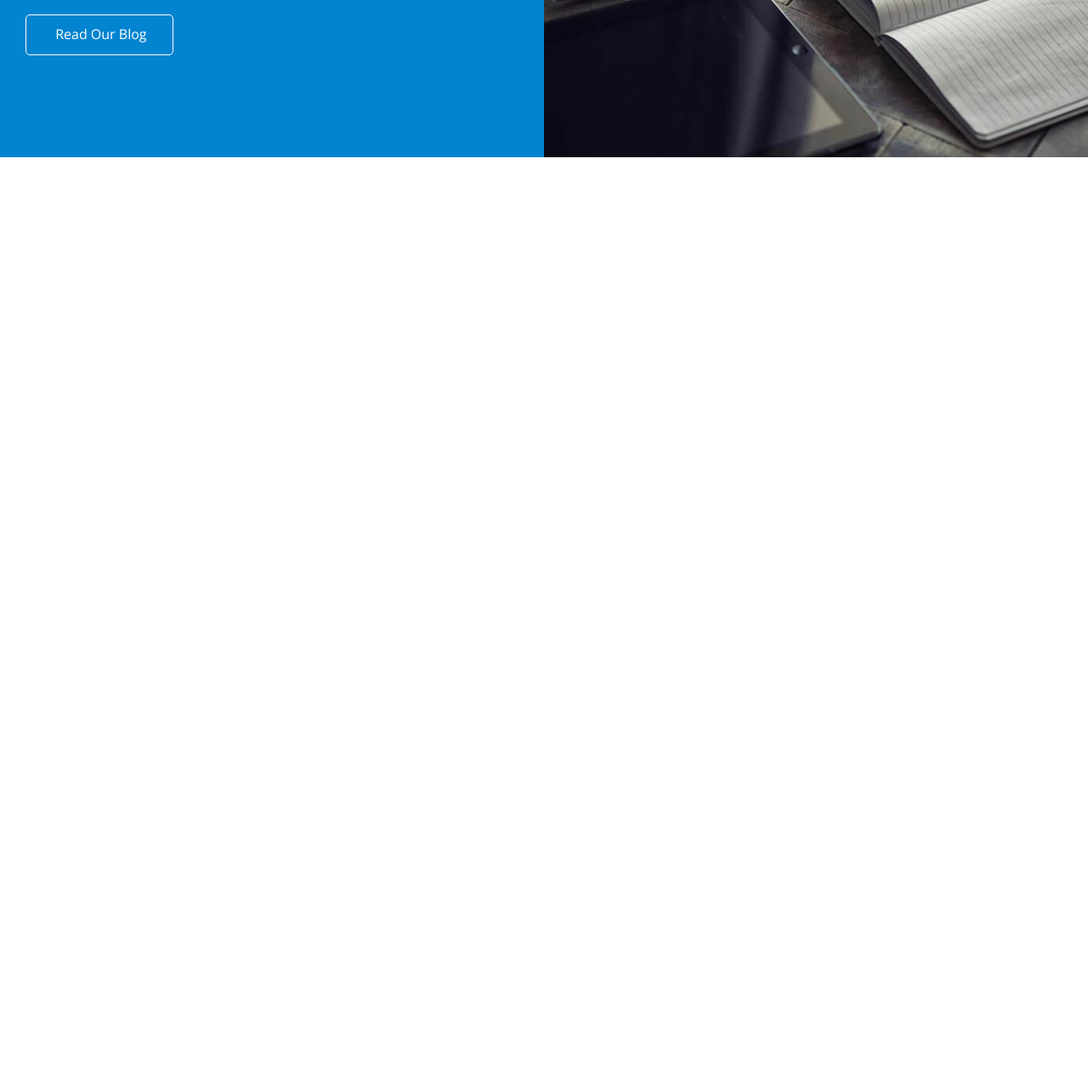
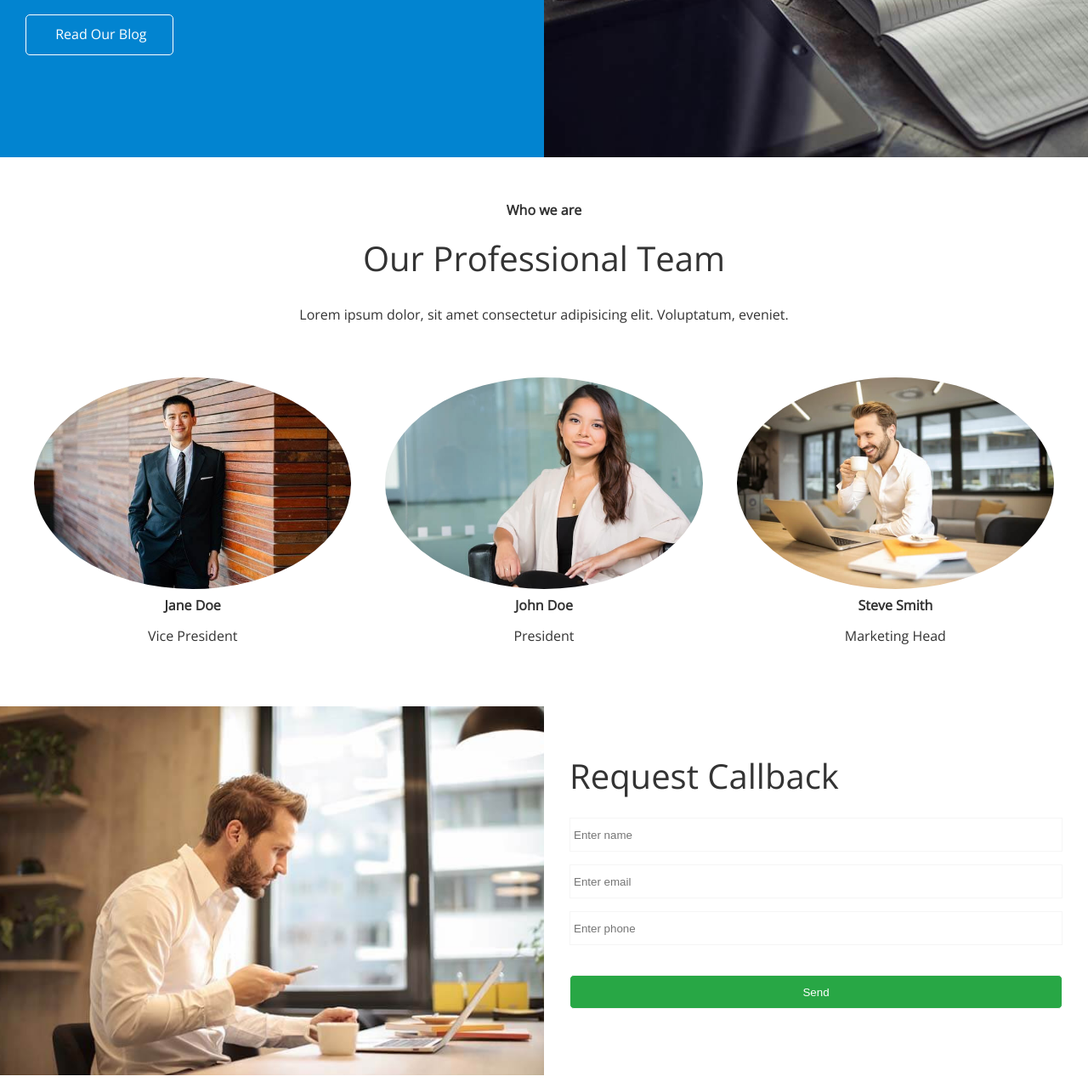
Before and after one commit to NavdeepTU/Websites, a plain HTML site: page EdgeLedger-Website/index.html in a window 1280 px wide. Shown: the part 2529-3802 px from the top of the page at 85% size. Before the commit the page ends 2721 px from the top, so only its background shows below. Drawn offline with nearby package versions, Linux system fonts and the light colour scheme; some icons are missing.

Commit message:
added teams and callback form section inside homepage

```diff
--- a/EdgeLedger-Website/css/style.css
+++ b/EdgeLedger-Website/css/style.css
@@ -132,3 +132,38 @@ img {
 .cases img:hover {
     opacity: 0.7;
 }
+
+.team img {
+    border-radius: 50%;
+}
+
+/* Callback form */
+.callback-form {
+    width: 100%;
+    padding: 20px 0;
+}
+
+.callback-form label {
+    display: block;
+    margin-bottom: 5px;
+}
+
+.callback-form .form-control {
+    margin-bottom: 15px;
+}
+
+.callback-form input {
+    width: 100%;
+    padding: 4px;
+    height: 40px;
+    border: #f5f5f5 1px solid;
+}
+
+.callback-form input:focus {
+    outline-color: #28a745;
+}
+
+.callback-form .btn {
+    padding: 12px 0;
+    margin-top: 20px;
+}
--- a/EdgeLedger-Website/index.html
+++ b/EdgeLedger-Website/index.html
@@ -136,6 +136,63 @@
             </div>
         </section>
 
+        <!-- Team -->
+        <section id="team" class="team section-padding">
+            <header class="section-header">
+                <h4>Who we are</h4>
+                <h2>Our Professional Team</h2>
+                <p>Lorem ipsum dolor, sit amet consectetur adipisicing elit. Voluptatum, eveniet.</p>
+            </header>
+            <div class="flex-items">
+                <div>
+                    <img src="./images/team/person1.jpg" alt="">
+                    <h4>Jane Doe</h4>
+                    <p>Vice President</p>
+                </div>
+                <div>
+                    <img src="./images/team/person2.jpg" alt="">
+                    <h4>John Doe</h4>
+                    <p>President</p>
+                </div>
+                <div>
+                    <img src="./images/team/person3.jpg" alt="">
+                    <h4>Steve Smith</h4>
+                    <p>Marketing Head</p>
+                </div>
+            </div>
+        </section>
+
+        <!-- Contact -->
+        <section id="contact" class="contact flex-columns">
+            <div class="row">
+                <div class="column">
+                    <div class="column-1">
+                        <img src="images/home/contact.jpg" alt="">
+                    </div>
+                </div>
+                <div class="column">
+                    <div class="column-2 bg-light">
+                        <h2>Request Callback</h2>
+                        <form action="" class="callback-form">
+                            <div class="form-control">
+                                <label for="name"></label>
+                                <input type="text" name="name" id="name" placeholder="Enter name">
+                            </div>
+                            <div class="form-control">
+                                <label for="email"></label>
+                                <input type="email" name="email" id="email" placeholder="Enter email">
+                            </div>
+                            <div class="form-control">
+                                <label for="phone"></label>
+                                <input type="text" name="phone" id="phone" placeholder="Enter phone">
+                            </div>
+                            <input type="submit" value="Send" id="submit" class="btn">
+                        </form>
+                    </div>
+                </div>
+            </div>
+        </section>
+
     </main>
 
     <script src="https://kit.fontawesome.com/f88606959b.js" crossorigin="anonymous"></script>
```
